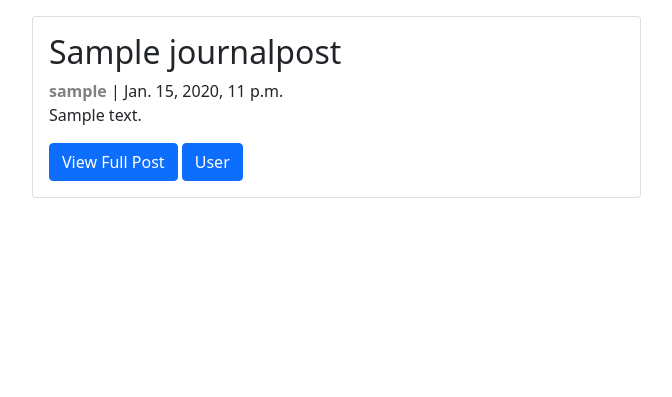
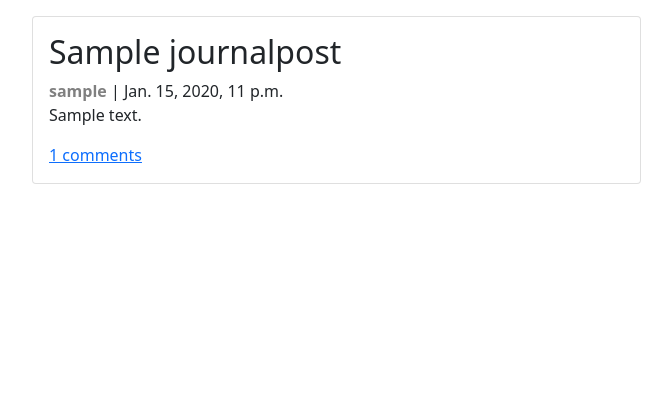
Before and after one commit to joelHilley/DreamJournalSocialNetwork, a Django app: page / in a window 1280 px wide. Shown: the part 82-479 px from the top of the page, without its empty margins (50-722 px from the left). Run offline with Django 3.2, Linux system fonts and the light colour scheme; tables that the repository leaves empty hold one stand-in row (values such as "Sample post"); some libraries are stand-ins or nearby versions.

Commit message:
Update home.html

```diff
--- a/dreamsite/templates/home.html
+++ b/dreamsite/templates/home.html
@@ -19,7 +19,6 @@
                         {{ post.username }}</a> | {{ post.created_at}}
                         <p class="card-text">{{post.content|slice:":500" }}</p>
                         <a href="{% url 'post_detail' post.id %}" class="btn btn-primary">View Full Post</a>
-                        <a href="{% url 'user_detail' post.username_id %}" class="btn btn-primary">User</a>
                     </div>
                 </div>
                 {% endfor %}
@@ -41,8 +40,7 @@
                         <a style= "color:gray; font-weight:bold; text-decoration:none" href="{% url 'user_detail' post.username_id %}">
                         {{ post.username }}</a> | {{ post.created_at}}
                         <p class="card-text">{{post.content|slice:":500" }}</p>
-                        <a href="{% url 'post_detail' post.id %}" class="btn btn-primary">View Full Post</a>
-                        <a href="{% url 'user_detail' post.username_id %}" class="btn btn-primary">User</a>
+                        <a href="{% url 'post_detail' post.id %}">{{ post.comments.count }} comments</a>
                     </div>
                 </div>
                 {% endfor %}
```
